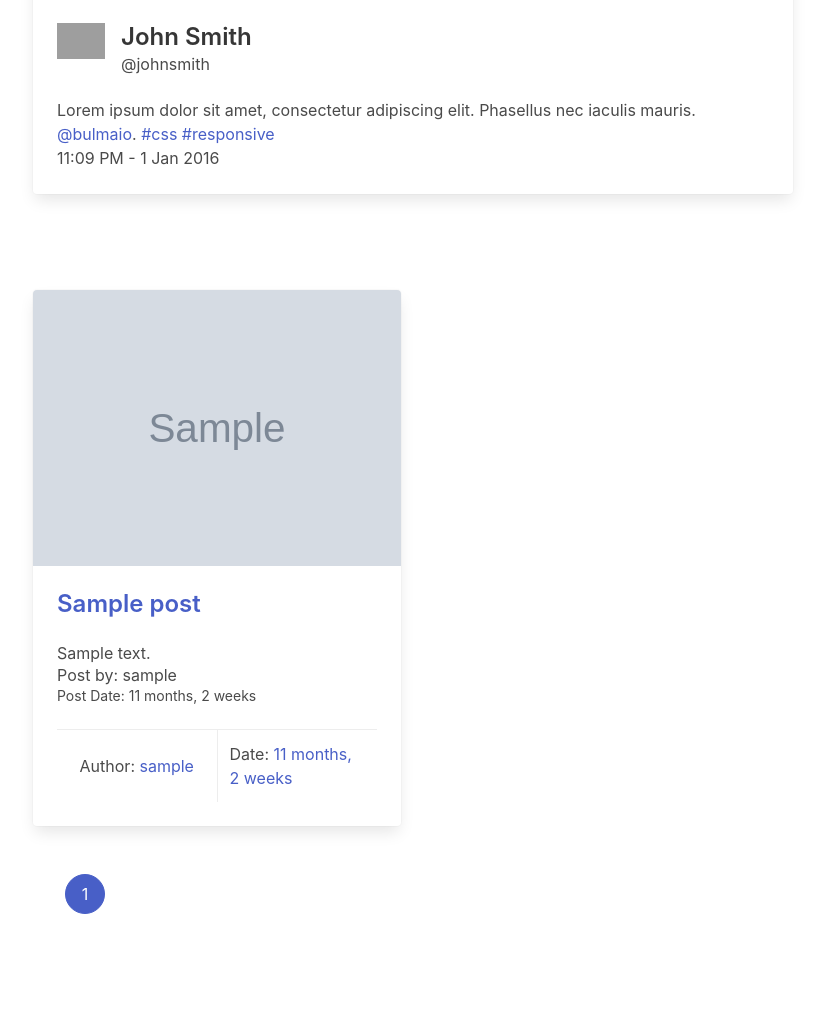
After one commit to rcoffie/blogApp, a Django app: page /search/ in a window 1280 px wide. The commit adds this page. Shown: the part 485-1495 px from the top of the page, without its empty margins (31-856 px from the left). Run offline with Django 3.2, Linux system fonts and the light colour scheme; tables that the repository leaves empty hold one stand-in row (values such as "Sample post"); grey boxes marked "Sample" are stand-in pictures; grey boxes are pictures that could not be loaded.

Commit message:
searchpage

```diff
--- a/blog/urls.py
+++ b/blog/urls.py
@@ -3,5 +3,6 @@ from . import views
 
 urlpatterns = [
   path('',views.Home,name='home'),
+  path('search/',views.Search,name='search'),
   path('<int:id>/',views.PostDetail,name='detail')
 ]
--- a/blog/views.py
+++ b/blog/views.py
@@ -39,3 +39,22 @@ def PostDetail(request, id):
   context = {'post':post,'comments':comments}
 
   return render(request,'blog/detail.html',context)
+
+
+
+
+def Search(request):
+  featured_post = Post.objects.all().filter(featured_post=True)[:1]
+  posts_list = Post.objects.all()
+  paginator = Paginator(posts_list,6)
+  query = request.GET.get('q')
+  if query:
+    posts_list=Post.objects.all().filter(
+      Q(title__icontains=query)|
+      Q(body__icontains=query)
+
+    )
+  page_number = request.GET.get('page')
+  posts = paginator.get_page(page_number)
+  context = {'posts':posts,'featured_post':featured_post}
+  return render(request,'blog/search.html',context)
--- /dev/null
+++ b/templates/blog/search.html
@@ -0,0 +1,158 @@
+{% extends 'base.html' %}
+{% load humanize %}
+{% block content %}
+<div class="section">
+  <div class="container">
+    <div class="columns  is-multiline">
+      <div class="column is-8 ">
+
+        <div class="card">
+          <div class="card-image">
+            <figure class="image is-2by1">
+              <img src="https://bulma.io/images/placeholders/1280x960.png" alt="Placeholder image">
+            </figure>
+          </div>
+          <div class="card-content">
+            <div class="media">
+              <div class="media-left">
+                <figure class="image is-48x48">
+                  <img src="https://bulma.io/images/placeholders/96x96.png" alt="Placeholder image">
+                </figure>
+              </div>
+              <div class="media-content">
+                <p class="title is-4">John Smith</p>
+                <p class="subtitle is-6">@johnsmith</p>
+              </div>
+            </div>
+
+            <div class="content">
+              Lorem ipsum dolor sit amet, consectetur adipiscing elit.
+              Phasellus nec iaculis mauris. <a>@bulmaio</a>.
+              <a href="#">#css</a> <a href="#">#responsive</a>
+              <br>
+              <time datetime="2016-1-1">11:09 PM - 1 Jan 2016</time>
+            </div>
+          </div>
+        </div>
+
+      </div>
+
+      <div class="column is-4">
+
+        {% include 'partials/category.html' %}
+
+       {% include 'partials/search_field.html'  %}
+
+      </div>
+    </div>
+
+
+  </div>
+</div>
+
+
+
+<section class="section">
+  <div class="container ">
+
+    <div class="columns is-vcentered is-multiline">
+
+
+      {% for post in posts %}
+      <div class="column is-4">
+
+
+        <div class="card">
+          <div class="card-image">
+            <figure class="image is-4by3">
+              <img src="{{ post.blog_image.url }}" alt="Placeholder image">
+            </figure>
+          </div>
+          <div class="card-content">
+            <div class="media">
+
+              <div class="media-content">
+                <p class="title is-4"> <a href="{% url 'detail' post.id %}"> {{ post.title }} </a>  </p>
+
+              </div>
+            </div>
+
+            <div class="content">
+             {{post.body| truncatewords:20 }}
+
+              <br>
+
+              <p class="subtitle is-6"> Post by: {{ post.author }} <br> <time datetime="{{ post.date_posted | timesince}}" >  <small> Post Date: {{ post.date_posted | timesince}} </small>  </time> </p>
+            </div>
+            <footer class="card-footer">
+              <p class="card-footer-item">
+                <span>
+                 Author: <a href="https://twitter.com/codinghorror/status/506010907021828096">{{ post.author }}</a>
+                </span>
+              </p>
+              <p class="card-footer-item">
+                <span>
+                  Date: <a href="#">{{ post.date_posted | timesince }}</a>
+                </span>
+              </p>
+            </footer>
+
+          </div>
+        </div>
+
+
+      </div>
+      {% endfor %}
+
+
+
+
+
+    </div>
+  </div>
+
+
+
+  <section class="section">
+  <div class="container">
+    <div class="columns is-vcentered is-multiline">
+      <div class="column is-4 ">
+
+    <nav class="pagination is-rounded" role="navigation" aria-label="pagination">
+      {% if posts.has_previous %}
+      <a href="?page={{ posts.previous_page_number }}" class="pagination-previous">Previous</a>
+      {% endif %}
+
+      {% if posts.has_next %}
+      <a href="?page={{ posts.next_page_number }}" class="pagination-previous">Next</a>
+      {% endif %}
+
+     <!--  <a class="pagination-next">Next page</a> -->
+      <ul class="pagination-list">
+        {% for p in posts.paginator.page_range %}
+        {% if posts.number == p %}
+
+        <li>
+          <a href="?page={{ p }}" class="pagination-link is-current" aria-label="Goto page 1">{{ p }}</a>
+        </li>
+        {% else %}
+
+      </li>
+        <a href="?page={{ p }}" class="pagination-link" aria-label="Goto page 1">{{ p }}</a>
+      </li>
+
+        {% endif %}
+        {% endfor %}
+
+      </ul>
+    </nav>
+  </div>
+  </div>
+</div>
+  </section>
+
+
+</section>
+
+
+{% endblock %}
--- a/templates/partials/search_field.html
+++ b/templates/partials/search_field.html
@@ -1,4 +1,4 @@
-<form action="{% url 'home' %}">
+<form action="{% url 'search' %}">
   <div class="field has-addons">
     <div class="control  is-expanded ">
       <input class="input" type="text" name='q' placeholder="Find a repository"  required>
```
